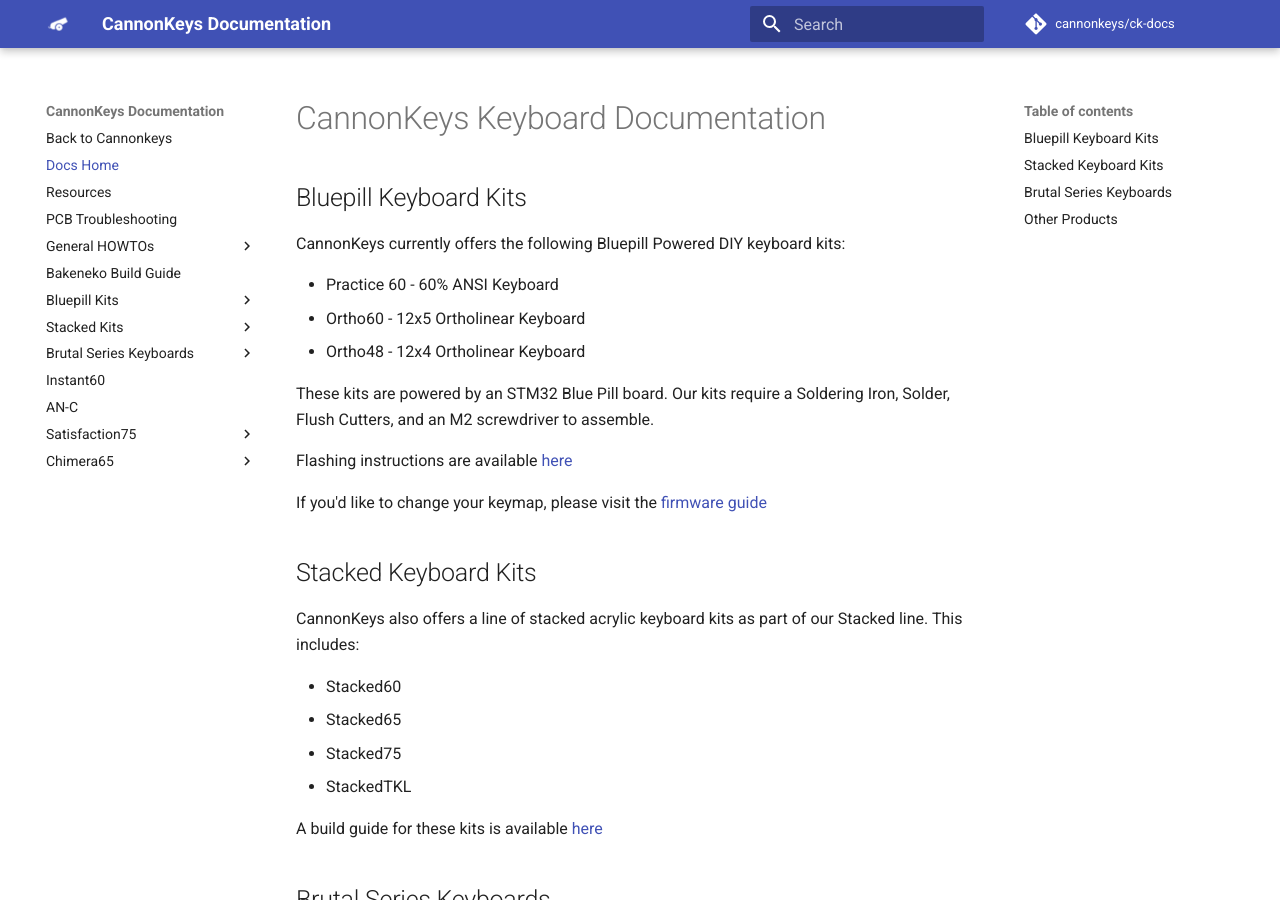
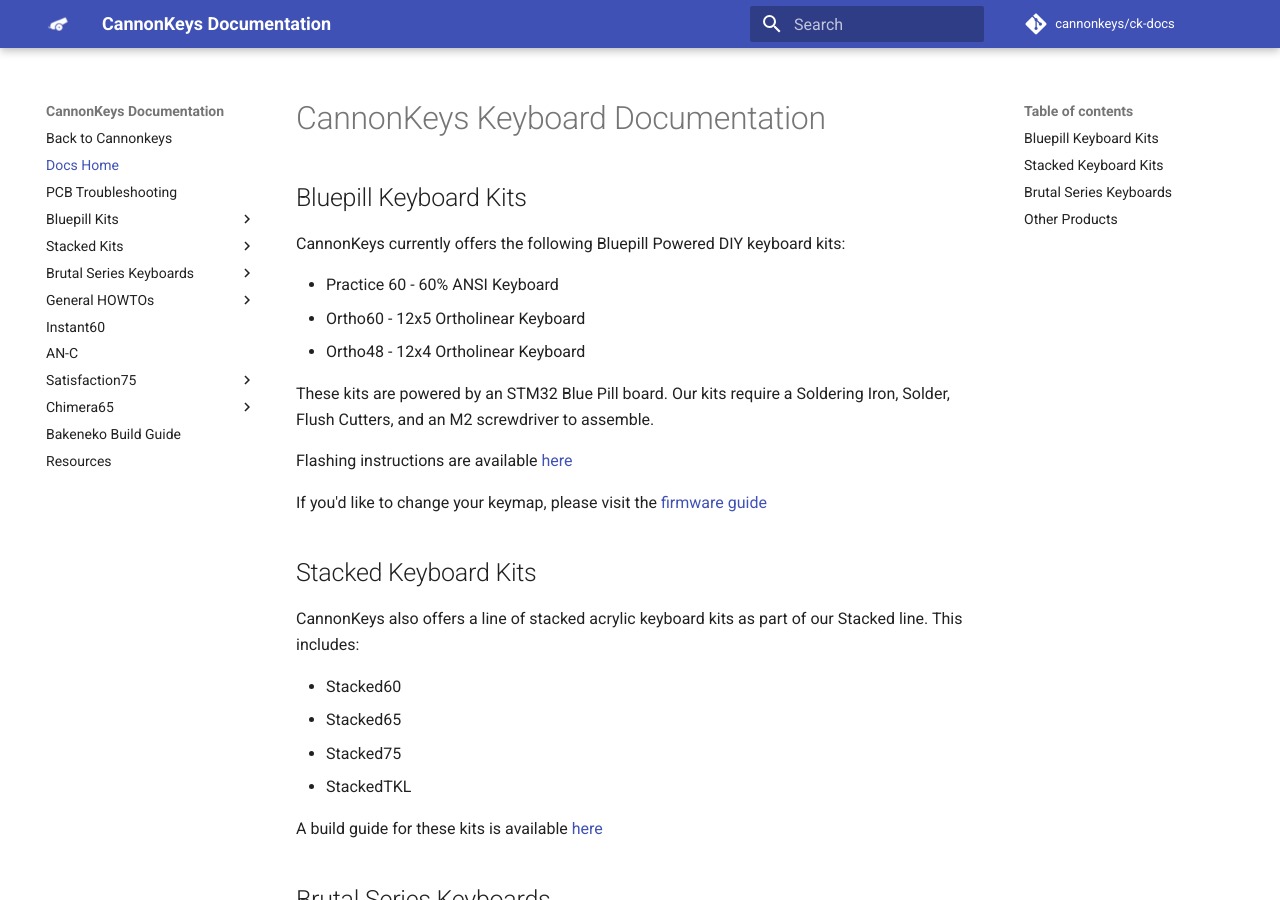
Before and after one commit to cannonkeys/ck-docs, an MkDocs documentation site: the page built from docs/index.md, in a window 1280 px wide and 900 px high. Built offline with MkDocs 1.6.1 and Material for MkDocs 9.7.7, drawn with Linux system fonts in a browser that asks for light colours; comment, search, counter and statistics services are not loaded; part of the change alters nothing that is shown.

```diff
--- a/mkdocs.yml
+++ b/mkdocs.yml
@@ -10,15 +10,7 @@ markdown_extensions:
 nav:
   - Back to Cannonkeys: 'https://cannonkeys.com'
   - Docs Home: index.md
-  - Resources: resources.md
   - PCB Troubleshooting: troubleshooting.md
-  - General HOWTOs:
-    - Adding RGB Underglow: rgb_underglow.md
-    - PCB Basics: pcb_basics.md
-    - Removing PCB Rails: removing_pcb_rails.md
-    - Raffle Queue: raffle-queue.md
-    - VIA .json Loading: via-json-loading.md
-  - Bakeneko Build Guide: bakeneko.md
   - Bluepill Kits:
     - Build Guide: bluepill-build.md
     - Testing your Bluepill: bluepill-test.md
@@ -32,6 +24,12 @@ nav:
     - BOMs: stacked/stacked_boms.md
   - Brutal Series Keyboards:
     - Build Guide: brutal/brutal_build.md
+  - General HOWTOs:
+    - PCB Basics: pcb_basics.md
+    - Adding RGB Underglow: rgb_underglow.md
+    - Removing PCB Rails: removing_pcb_rails.md
+    - Raffle Queue: raffle-queue.md
+    - VIA .json Loading: via-json-loading.md
   - Instant60: instant60.md
   - AN-C: an_c.md
   - Satisfaction75:
@@ -41,6 +39,8 @@ nav:
   - Chimera65:
     - Build Guide: chimera65/build_guide.md
     - Flashing Guide: chimera65/flashing.md
+  - Bakeneko Build Guide: bakeneko.md
+  - Resources: resources.md
 
 extra:
   social:
```
